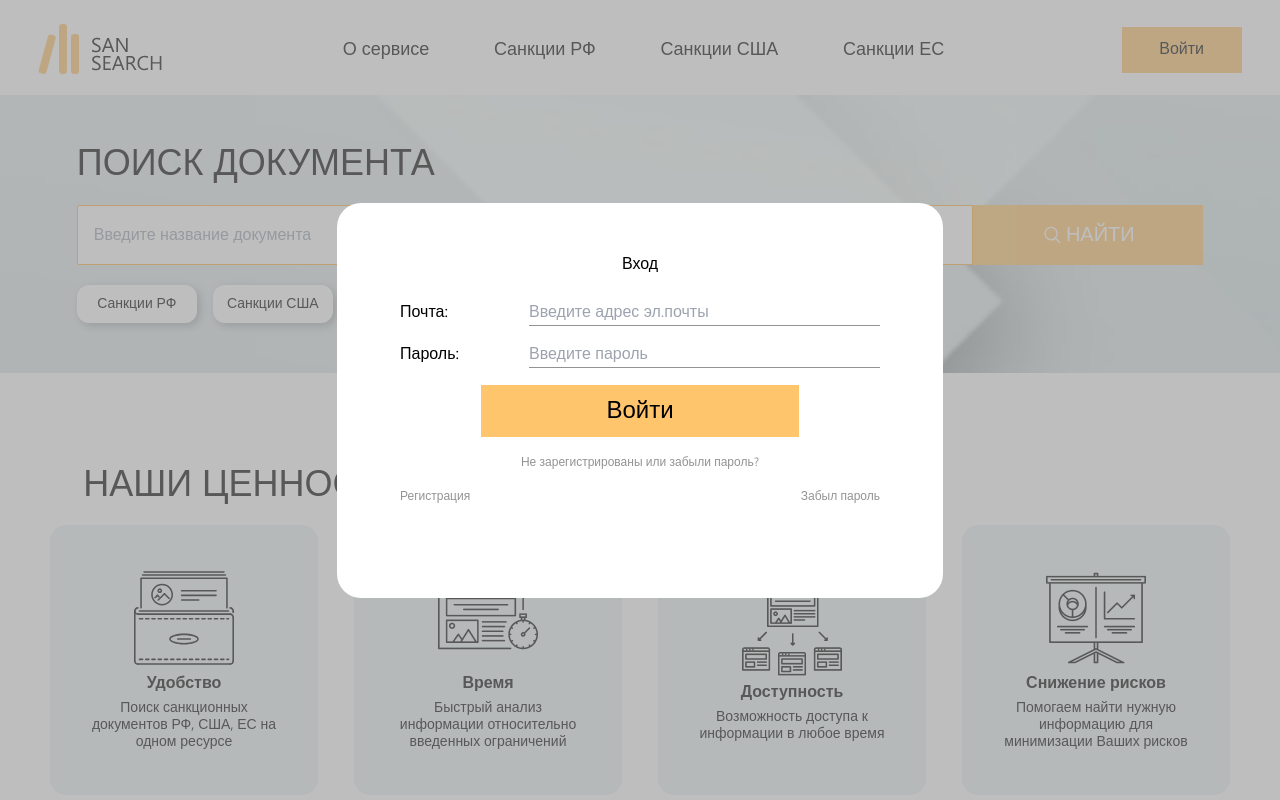
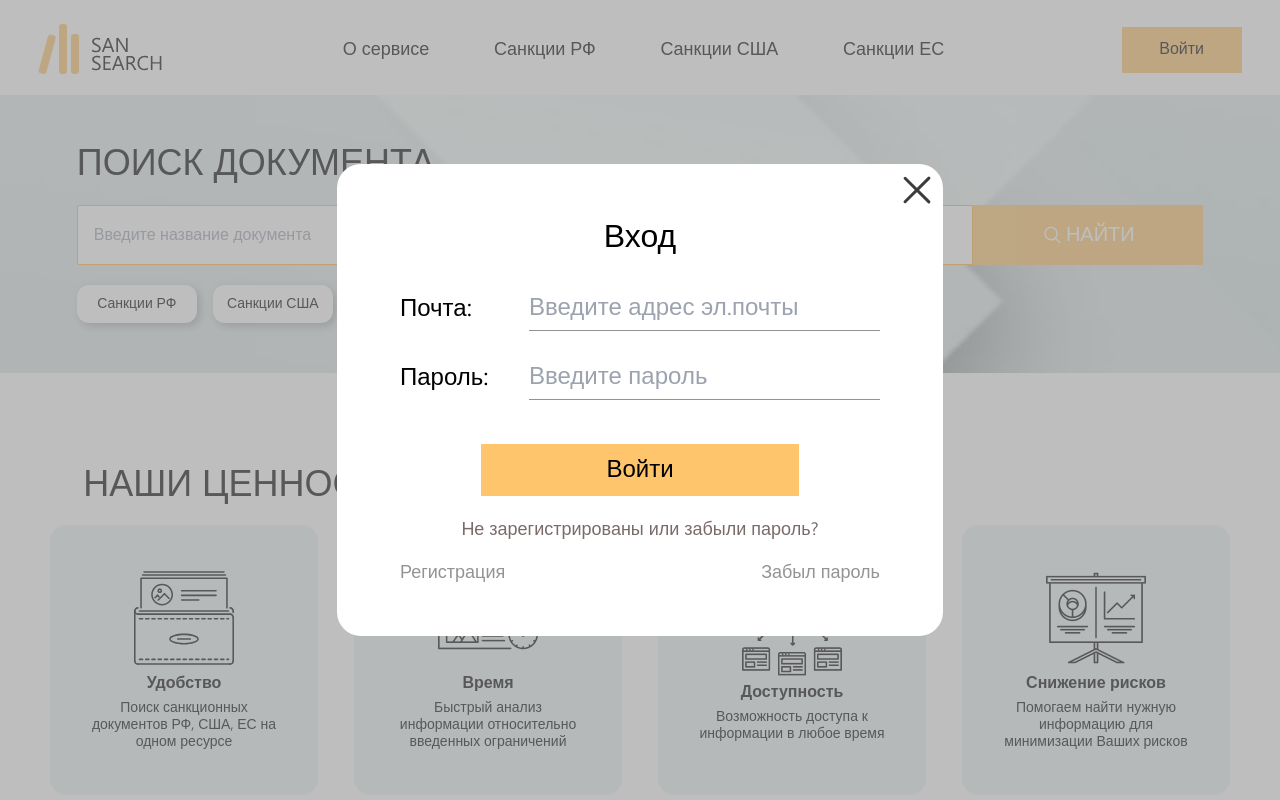
Before and after one commit to Prains/sansearch, a Next.js app: page / in a window 1280 px wide. Shown: the top 800 px of the page. Built offline with nearby package versions, Linux system fonts and the light colour scheme.

Commit message:
add useInput hook, login popup done

```diff
--- a/components/Header/HeaderBurger/BurgerCloseButton/BurgerCloseButton.jsx
+++ b/components/Header/HeaderBurger/BurgerCloseButton/BurgerCloseButton.jsx
@@ -3,11 +3,12 @@
 import Image from "next/image";
 import { closeCross } from "@/images/icons";
 
-const BurgerCloseButton = ({ close }) => {
+const BurgerCloseButton = ({ close, className }) => {
   return (
     <Image
       src={closeCross}
       alt="Черный крестик"
+      className={className}
       onClick={() => {
         close();
       }}
--- a/components/Popups/LoginPopup/LabelNInput/LabelNInput.jsx
+++ b/components/Popups/LoginPopup/LabelNInput/LabelNInput.jsx
@@ -6,14 +6,15 @@ const LabelNInput = ({
   value = null,
 }) => {
   return (
-    <label className="flex-center justify-between w-full">
+    <label className="flex-center justify-between w-full lg:text-[24px]">
       {label}
       <input
         placeholder={placeholder}
         type={htmlType}
         onChange={onChange}
         value={value}
-        className="bg-transparent border-b border-b-[#939393] text-[#939393] w-[180px] lg:w-[351px]"
+        className="bg-transparent border-b border-b-[#939393] text-[#939393] w-[180px] lg:w-[351px] lg:placeholder:text-2xl lg:h-[45px]"
+        required
       />
     </label>
   );
--- /dev/null
+++ b/components/Popups/LoginPopup/LoginForm/LoginForm.jsx
@@ -0,0 +1,45 @@
+"use client";
+import useInput from "@/hooks/useInput";
+import LabelNInput from "../LabelNInput/LabelNInput";
+
+const LoginForm = () => {
+  const [email, emailChange] = useInput("");
+  const [password, passwordChange] = useInput("");
+
+  const inputList = [
+    {
+      label: "Почта:",
+      htmlType: "email",
+      placeholder: "Введите адрес эл.почты",
+      onChange: (e) => {
+        emailChange(e);
+      },
+      value: email,
+    },
+    {
+      label: "Пароль:",
+      htmlType: "password",
+      placeholder: "Введите пароль",
+      onChange: (e) => {
+        passwordChange(e);
+      },
+      value: password,
+    },
+  ];
+
+  return (
+    <form className="mb-[42px] lg:mb-5 flex-center-col gap-[17px] lg:gap-6 w-full">
+      {inputList.map((input) => {
+        return <LabelNInput {...input} key={input.label} />;
+      })}
+      <button
+        type="submit"
+        className="bg-white-orange py-[8px] w-[160px] flex items-center justify-center hover:drop-shadow-roundedButton active:bg-darker-orange text-[20px] lg:text-[24px] lg:w-[318px] lg:mt-5"
+      >
+        Войти
+      </button>
+    </form>
+  );
+};
+
+export default LoginForm;
--- a/components/Popups/LoginPopup/LoginLink/LoginLink.jsx
+++ b/components/Popups/LoginPopup/LoginLink/LoginLink.jsx
@@ -4,7 +4,7 @@ const LoginLink = ({ children, href }) => {
   return (
     <Link
       href={href}
-      className="text-[#939393] text-[12px] hover:text-[#FFC56D]"
+      className="text-[#939393] text-[12px] hover:text-[#FFC56D] lg:text-[18px]"
     >
       {children}
     </Link>
--- a/components/Popups/LoginPopup/LoginPopup.jsx
+++ b/components/Popups/LoginPopup/LoginPopup.jsx
@@ -1,36 +1,18 @@
 import Overlay from "@/components/ui/Overlay";
-import Link from "next/link";
-import LabelNInput from "./LabelNInput/LabelNInput";
+import LoginForm from "./LoginForm/LoginForm";
 import LoginLink from "./LoginLink/LoginLink";
+import BurgerCloseButton from "@/components/Header/HeaderBurger/BurgerCloseButton/BurgerCloseButton";
 
-const LoginPopup = () => {
-  const inputList = [
-    {
-      label: "Почта:",
-      htmlType: "email",
-      placeholder: "Введите адрес эл.почты",
-    },
-    {
-      label: "Пароль:",
-      htmlType: "password",
-      placeholder: "Введите пароль",
-    },
-  ];
-
+const LoginPopup = ({ close }) => {
   return (
     <Overlay>
-      <div className="bg-white w-[300px] lg:w-[606px] flex-center rounded-3xl">
+      <div className="bg-white w-[300px] lg:w-[606px] flex-center rounded-3xl relative">
+        <BurgerCloseButton close={close} className="absolute top-3 right-3" />
         <article className="w-[256px] lg:w-[480px] flex-center-col my-[50px]">
-          <h4 className="mb-6">Вход</h4>
-          <form className="mb-[42px] flex-center-col gap-[17px] w-full">
-            {inputList.map((input) => {
-              return <LabelNInput {...input} key={input.label} />;
-            })}
-            <button className="bg-white-orange py-[8px] w-[160px] flex items-center justify-center hover:drop-shadow-roundedButton active:bg-darker-orange text-[20px] lg:text-[24px] lg:w-[318px]">
-              Войти
-            </button>
+          <h4 className="mb-6 lg:text-[32px]">Вход</h4>
+          <LoginForm />
           <div className="flex-center-col w-full gap-4">
-              <p className="text-[#939393] text-[12px]">
+            <p className="text-[#7a6a6a] text-[12px] lg:text-[18px]">
               Не зарегистрированы или забыли пароль?
             </p>
             <div className="flex-center justify-between w-full">
@@ -38,7 +20,6 @@ const LoginPopup = () => {
               <LoginLink href={"/"}>Забыл пароль</LoginLink>
             </div>
           </div>
-          </form>
         </article>
       </div>
     </Overlay>
--- /dev/null
+++ b/hooks/useInput.js
@@ -0,0 +1,11 @@
+import { useState } from "react";
+
+const useInput = (initial) => {
+  const [state, setState] = useState(initial);
+  const onChange = (e) => {
+    setState(e.target.value);
+  };
+  return [state, onChange];
+};
+
+export default useInput;
```
Lines whose indentation alone changed are shown as unchanged.
